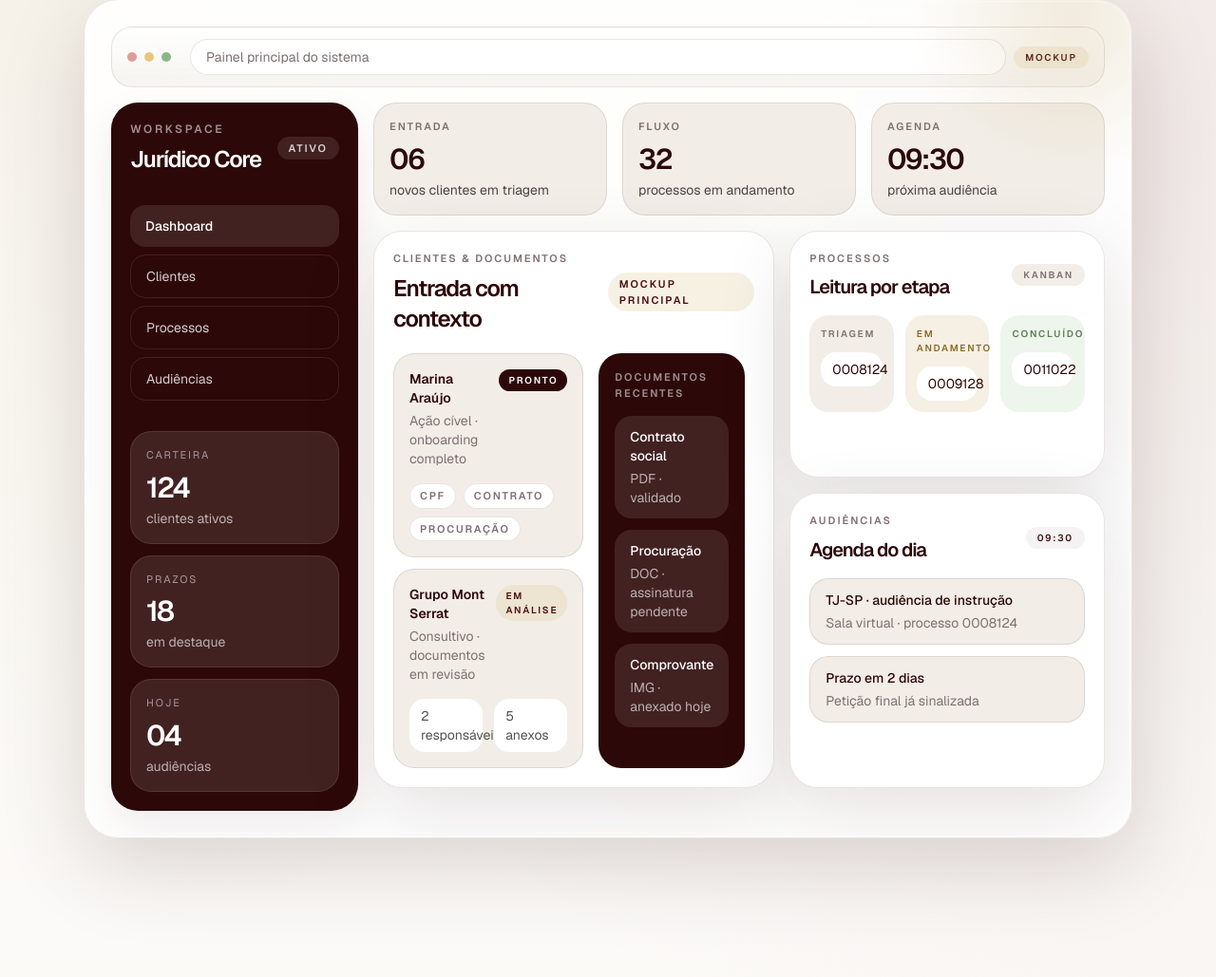
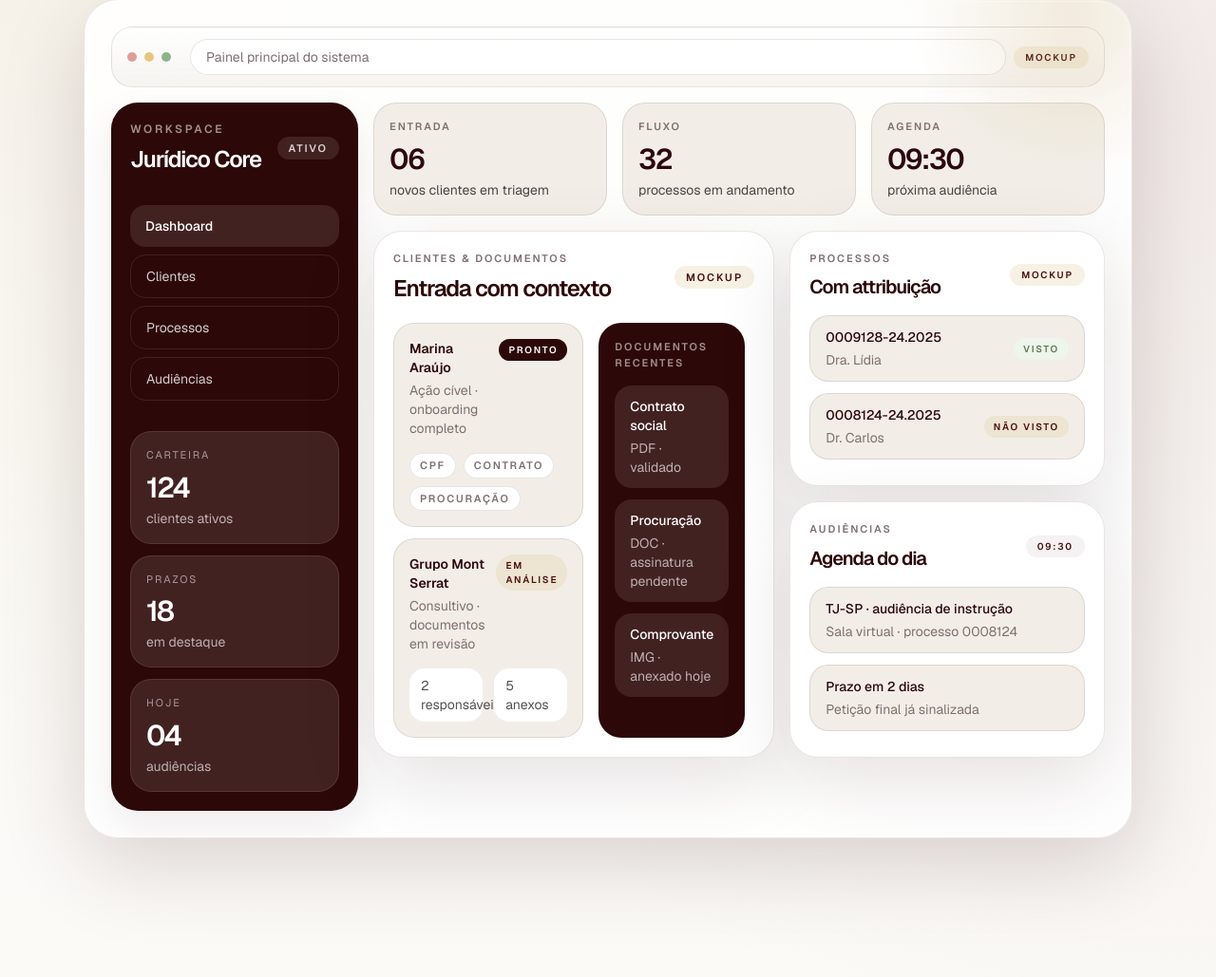
Before and after one commit to klimadev/chamalead, a PHP site: page /propostas/adv/escopo/index.php in a window 1280 px wide. Shown: the part 443-1472 px from the top of the page at 95% size. Run offline with PHP 8.4, Linux system fonts and the light colour scheme; some libraries are stand-ins or nearby versions.

Commit message:
Remove kanban, add lawyer assignment and seen/unseen tracking to process module

```diff
--- a/propostas/adv/escopo/modules/hero.php
+++ b/propostas/adv/escopo/modules/hero.php
@@ -83,7 +83,7 @@
                     <p class="text-[11px] font-semibold uppercase tracking-[0.18em] text-neutral-500">clientes & documentos</p>
                     <h3 class="mt-2 text-2xl font-semibold tracking-[-0.05em] text-primary-900">Entrada com contexto</h3>
                   </div>
-                  <span class="rounded-full bg-accent-400/20 px-3 py-1 text-[11px] font-semibold uppercase tracking-[0.18em] text-primary-800">mockup principal</span>
+                  <span class="rounded-full bg-accent-400/20 px-3 py-1 text-[11px] font-semibold uppercase tracking-[0.18em] text-primary-800">MOCKUP</span>
                 </div>
                 <div class="mt-5 grid gap-4 lg:grid-cols-[1fr,0.82fr]">
                   <div class="space-y-3">
@@ -140,22 +140,28 @@
                   <div class="flex items-center justify-between gap-3">
                     <div>
                       <p class="text-[11px] font-semibold uppercase tracking-[0.18em] text-neutral-500">processos</p>
-                      <h3 class="mt-2 text-xl font-semibold tracking-[-0.05em] text-primary-900">Leitura por etapa</h3>
+                      <h3 class="mt-2 text-xl font-semibold tracking-[-0.05em] text-primary-900">Com attribuição</h3>
                     </div>
-                    <span class="rounded-full bg-surface-alt px-3 py-1 text-[10px] font-semibold uppercase tracking-[0.18em] text-neutral-500">kanban</span>
+                    <span class="rounded-full bg-accent-400/20 px-3 py-1 text-[10px] font-semibold uppercase tracking-[0.18em] text-primary-800">MOCKUP</span>
                   </div>
-                  <div class="mt-4 grid gap-3 sm:grid-cols-3">
-                    <div class="rounded-[20px] bg-surface-alt p-3">
-                      <p class="text-[10px] font-semibold uppercase tracking-[0.18em] text-neutral-500">triagem</p>
-                      <div class="mt-3 rounded-2xl bg-white px-3 py-2 text-sm text-primary-900">0008124</div>
+                  <div class="mt-4 space-y-3">
+                    <div class="rounded-[20px] border border-primary-900/10 bg-surface-alt px-4 py-3">
+                      <div class="flex items-center justify-between gap-3">
+                        <div>
+                          <p class="text-sm font-medium text-primary-900">0009128-24.2025</p>
+                          <p class="mt-1 text-sm text-neutral-500">Dra. Lídia</p>
+                        </div>
+                        <span class="rounded-full bg-[#eef5ec] px-2.5 py-1 text-[10px] font-semibold uppercase tracking-[0.18em] text-[#5d7b54]">visto</span>
+                      </div>
                     </div>
-                    <div class="rounded-[20px] bg-[#f5efe4] p-3">
-                      <p class="text-[10px] font-semibold uppercase tracking-[0.18em] text-[#8c6b2a]">em andamento</p>
-                      <div class="mt-3 rounded-2xl bg-white px-3 py-2 text-sm text-primary-900">0009128</div>
-                    </div>
-                    <div class="rounded-[20px] bg-[#eef5ec] p-3">
-                      <p class="text-[10px] font-semibold uppercase tracking-[0.18em] text-[#5d7b54]">concluído</p>
-                      <div class="mt-3 rounded-2xl bg-white px-3 py-2 text-sm text-primary-900">0011022</div>
+                    <div class="rounded-[20px] border border-primary-900/10 bg-surface-alt px-4 py-3">
+                      <div class="flex items-center justify-between gap-3">
+                        <div>
+                          <p class="text-sm font-medium text-primary-900">0008124-24.2025</p>
+                          <p class="mt-1 text-sm text-neutral-500">Dr. Carlos</p>
+                        </div>
+                        <span class="rounded-full bg-accent-400/20 px-2.5 py-1 text-[10px] font-semibold uppercase tracking-[0.18em] text-primary-800">não visto</span>
+                      </div>
                     </div>
                   </div>
                 </article>
--- a/propostas/adv/escopo/modules/module-2.php
+++ b/propostas/adv/escopo/modules/module-2.php
@@ -4,20 +4,20 @@
       <div class="order-2 xl:order-1 xl:col-span-5">
         <span class="inline-flex items-center rounded-full border border-primary-900/10 bg-white px-3 py-1.5 text-xs font-semibold uppercase tracking-[0.18em] text-primary-800">Módulo 02</span>
         <h2 class="mt-5 text-3xl font-semibold tracking-[-0.06em] text-primary-900 sm:text-4xl">Gestão de processos</h2>
-        <p class="mt-4 max-w-md text-base leading-7 text-neutral-700">Fase, urgência e responsável sobem na mesma leitura.</p>
+        <p class="mt-4 max-w-md text-base leading-7 text-neutral-700">Atribuição, histórico devisualização e notificações.</p>
         <div class="mt-6 flex flex-wrap gap-2.5">
-          <span class="inline-flex items-center rounded-full bg-surface-alt px-3 py-2 text-sm font-medium text-neutral-700">Kanban claro</span>
-          <span class="inline-flex items-center rounded-full bg-surface-alt px-3 py-2 text-sm font-medium text-neutral-700">Urgência visível</span>
-          <span class="inline-flex items-center rounded-full bg-surface-alt px-3 py-2 text-sm font-medium text-neutral-700">Dono do caso</span>
+          <span class="inline-flex items-center rounded-full bg-surface-alt px-3 py-2 text-sm font-medium text-neutral-700">Advogado relacionado</span>
+          <span class="inline-flex items-center rounded-full bg-surface-alt px-3 py-2 text-sm font-medium text-neutral-700">Visto ou não visto</span>
+          <span class="inline-flex items-center rounded-full bg-surface-alt px-3 py-2 text-sm font-medium text-neutral-700">Notificações</span>
         </div>
         <div class="mt-8 space-y-3">
           <article class="rounded-[24px] border border-primary-900/10 bg-white p-4 shadow-panel">
-            <p class="text-[11px] font-semibold uppercase tracking-[0.18em] text-neutral-500">risco</p>
-            <p class="mt-2 text-lg font-semibold tracking-[-0.04em] text-primary-900">Prazo sobe cedo</p>
+            <p class="text-[11px] font-semibold uppercase tracking-[0.18em] text-neutral-500">atribuição</p>
+            <p class="mt-2 text-lg font-semibold tracking-[-0.04em] text-primary-900">Advogado vinculado ao caso</p>
           </article>
           <article class="rounded-[24px] border border-primary-900/10 bg-white p-4 shadow-panel">
-            <p class="text-[11px] font-semibold uppercase tracking-[0.18em] text-neutral-500">contexto</p>
-            <p class="mt-2 text-lg font-semibold tracking-[-0.04em] text-primary-900">Timeline sem leitura longa</p>
+            <p class="text-[11px] font-semibold uppercase tracking-[0.18em] text-neutral-500">rastreamento</p>
+            <p class="mt-2 text-lg font-semibold tracking-[-0.04em] text-primary-900">Sabe se foi visto ou não</p>
           </article>
         </div>
       </div>
@@ -26,33 +26,39 @@
         <div data-slot="process-mockup" class="mockup-shell rounded-[34px] border border-primary-900/10 bg-white p-6 shadow-panel xl:p-8">
           <div class="glass-line flex items-center justify-between gap-3 rounded-[20px] border border-primary-900/10 px-4 py-3">
             <div>
-              <p class="text-[11px] font-semibold uppercase tracking-[0.18em] text-neutral-500">fluxo operacional</p>
-              <h3 class="mt-1 text-xl font-semibold tracking-[-0.05em] text-primary-900">Leitura por etapa</h3>
+              <p class="text-[11px] font-semibold uppercase tracking-[0.18em] text-neutral-500">gestão de processos</p>
+              <h3 class="mt-1 text-xl font-semibold tracking-[-0.05em] text-primary-900">Processos com attribuição</h3>
             </div>
             <span class="rounded-full bg-accent-400/20 px-3 py-1 text-[10px] font-semibold uppercase tracking-[0.18em] text-primary-800">MOCKUP</span>
           </div>
           <div class="mt-6 grid gap-6 xl:grid-cols-[1.12fr,0.88fr]">
             <article class="rounded-[28px] border border-primary-900/10 bg-surface-alt p-6">
-              <div class="flex flex-col gap-3 sm:flex-row sm:divide-x sm:divide-primary-900/10">
-                <div class="flex-1 rounded-[22px] bg-white p-4">
-                  <p class="text-[10px] font-semibold uppercase tracking-[0.18em] text-neutral-500">triagem</p>
-                  <div class="mt-4 space-y-2">
-                    <div class="rounded-2xl border border-primary-900/10 px-3 py-2.5 text-sm text-primary-900">0008124</div>
-                    <div class="rounded-2xl border border-primary-900/10 px-3 py-2.5 text-sm text-primary-900">0011448</div>
+              <div class="space-y-4">
+                <div class="rounded-[22px] bg-white p-4 border border-primary-900/10">
+                  <div class="flex items-center justify-between gap-3">
+                    <div>
+                      <p class="text-sm font-semibold text-primary-900">0009128-24.2025</p>
+                      <p class="mt-1 text-sm text-neutral-500">Ação cível · Dra. Lídia</p>
+                    </div>
+                    <span class="rounded-full bg-[#eef5ec] px-2.5 py-1 text-[10px] font-semibold uppercase tracking-[0.18em] text-[#5d7b54]">visto</span>
                   </div>
                 </div>
-                <div class="flex-1 rounded-[22px] bg-[#f5efe4] p-4 sm:pl-4">
-                  <p class="text-[10px] font-semibold uppercase tracking-[0.18em] text-[#8c6b2a]">em andamento</p>
-                  <div class="mt-4 space-y-2">
-                    <div class="rounded-2xl border border-[#8c6b2a]/15 bg-white px-3 py-2.5 text-sm text-primary-900">0009128</div>
-                    <div class="rounded-2xl border border-[#8c6b2a]/15 bg-white px-3 py-2.5 text-sm text-primary-900">0010356</div>
+                <div class="rounded-[22px] bg-white p-4 border border-primary-900/10">
+                  <div class="flex items-center justify-between gap-3">
+                    <div>
+                      <p class="text-sm font-semibold text-primary-900">0008124-24.2025</p>
+                      <p class="mt-1 text-sm text-neutral-500">Trabalhista · Dr. Carlos</p>
+                    </div>
+                    <span class="rounded-full bg-accent-400/20 px-2.5 py-1 text-[10px] font-semibold uppercase tracking-[0.18em] text-primary-800">não visto</span>
                   </div>
                 </div>
-                <div class="flex-1 rounded-[22px] bg-[#eef5ec] p-4 sm:pl-4">
-                  <p class="text-[10px] font-semibold uppercase tracking-[0.18em] text-[#5d7b54]">concluído</p>
-                  <div class="mt-4 space-y-2">
-                    <div class="rounded-2xl border border-[#5d7b54]/15 bg-white px-3 py-2.5 text-sm text-primary-900">0007711</div>
-                    <div class="rounded-2xl border border-[#5d7b54]/15 bg-white px-3 py-2.5 text-sm text-primary-900">0006509</div>
+                <div class="rounded-[22px] bg-white p-4 border border-primary-900/10">
+                  <div class="flex items-center justify-between gap-3">
+                    <div>
+                      <p class="text-sm font-semibold text-primary-900">0011448-24.2025</p>
+                      <p class="mt-1 text-sm text-neutral-500">Criminal · Dra. Lídia</p>
+                    </div>
+                    <span class="rounded-full bg-[#eef5ec] px-2.5 py-1 text-[10px] font-semibold uppercase tracking-[0.18em] text-[#5d7b54]">visto</span>
                   </div>
                 </div>
               </div>
@@ -60,21 +66,17 @@
 
             <div class="grid gap-5">
               <article class="rounded-[28px] border border-primary-900/10 bg-white p-5">
-                <p class="text-[11px] font-semibold uppercase tracking-[0.18em] text-neutral-500">processo em foco</p>
-                <h3 class="mt-2 text-xl font-semibold tracking-[-0.05em] text-primary-900">0009128-24.2025</h3>
-                <div class="mt-5 grid gap-3 text-sm text-neutral-600">
-                  <div class="rounded-[18px] bg-surface-alt px-4 py-3">Fase: audiência</div>
-                  <div class="rounded-[18px] bg-surface-alt px-4 py-3">Responsável: Dra. Lídia</div>
-                  <div class="rounded-[18px] bg-surface-alt px-4 py-3">Prazo: 2 dias</div>
-                </div>
+                <p class="text-[11px] font-semibold uppercase tracking-[0.18em] text-neutral-500">atribuição</p>
+                <h3 class="mt-2 text-xl font-semibold tracking-[-0.05em] text-primary-900">Dra. Lídia</h3>
+                <div class="mt-4 rounded-[18px] bg-surface-alt px-4 py-3 text-sm text-neutral-600">OAB/SP 123.456</div>
               </article>
 
               <article class="rounded-[28px] border border-primary-900/10 bg-primary-900 p-5 text-white">
-                <p class="text-[11px] font-semibold uppercase tracking-[0.18em] text-white/55">timeline</p>
+                <p class="text-[11px] font-semibold uppercase tracking-[0.18em] text-white/55">notificações</p>
                 <div class="mt-5 space-y-3 text-sm text-white/75">
-                  <div class="rounded-[18px] bg-white/10 px-4 py-3">Inicial protocolada</div>
-                  <div class="rounded-[18px] bg-white/10 px-4 py-3">Contestação lida</div>
-                  <div class="rounded-[18px] bg-white/10 px-4 py-3">Audiência marcada</div>
+                  <div class="rounded-[18px] bg-white/10 px-4 py-3">Novo andamento · 0009128</div>
+                  <div class="rounded-[18px] bg-white/10 px-4 py-3">Prazo 48h · 0008124</div>
+                  <div class="rounded-[18px] bg-white/10 px-4 py-3">Audiência confirmada · 0011448</div>
                 </div>
               </article>
             </div>
```
Also changed, not shown: propostas/adv/escopo/index.html (+59 -51 lines).
